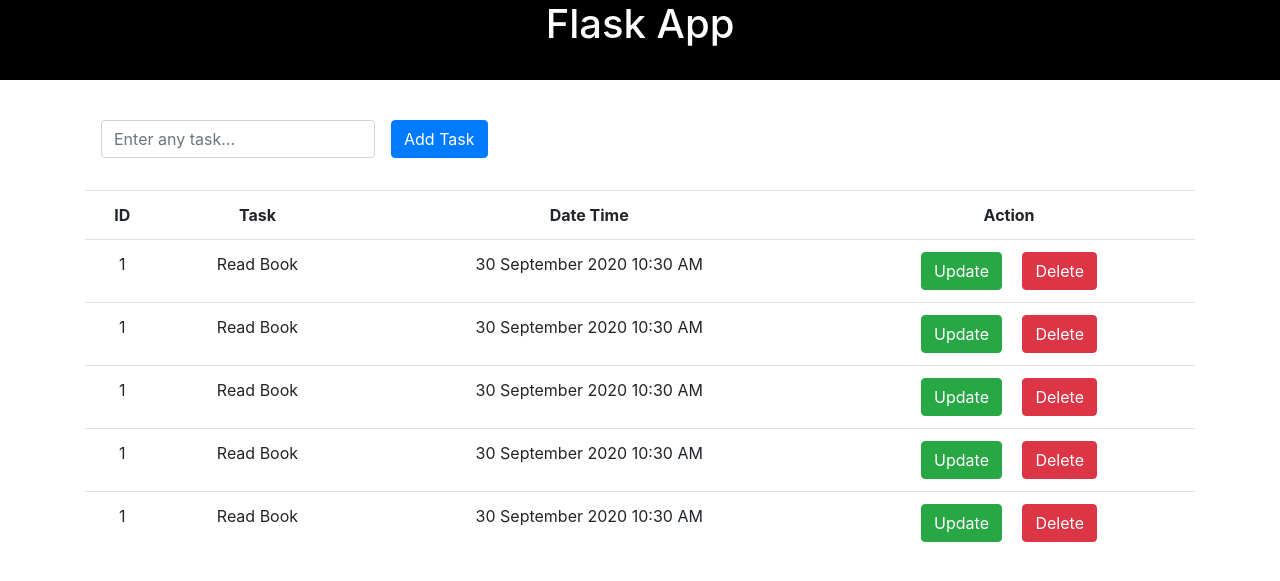
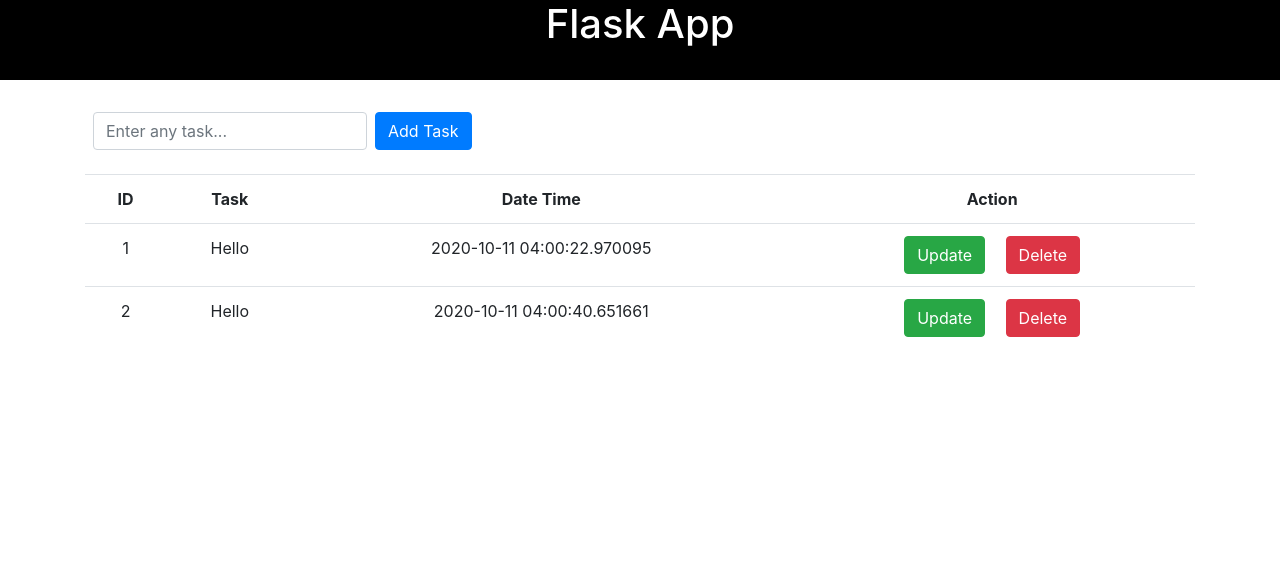
Before and after one commit to iamnormi/flasktutorial, a Flask app: page / in a window 1280 px wide. Shown: the top 581 px of the page. Run offline with Flask 2, Linux system fonts and the light colour scheme; data comes from the database, SQL or seed files in the repository; some libraries are stand-ins or nearby versions.

Commit message:
Update index.html
Final  code

```diff
--- a/templates/index.html
+++ b/templates/index.html
@@ -13,12 +13,26 @@
 		   <h1> {{ title }}</h1>
 	   </div>
 	   <div class="container">
+
+			{% if update_todo %}
+
+		   <form action="{{ url_for('.update',id=update_todo.id) }}" class="form-group mt-4 form-inline" method="POST">
+			   <input type="text" name="task" placeholder = "Enter any task..." class="form-control form-control-md m-2" value="{{ update_todo.task }}" required>
+		   <button class = "btn btn-md btn-primary" type ="submit" >
+			   Update
+		   </button>
+		   </form>
+
+		   {% else %}
 		   <form action="{{ url_for('.add') }}" class="form-group mt-4 form-inline" method="POST">
-				<input type="text" name="task" placeholder = "Enter any task..." class="form-control form-control-md m-3" required>
+			<input type="text" name="task" placeholder = "Enter any task..." class="form-control form-control-md m-2" required>
 		<button class = "btn btn-md btn-primary" type ="submit" >
 			Add Task
 		</button>
 		</form>
+
+		   {% endif %}
+
 	   </div>
 	   <div class="container">
 		   <table class="table text-center talble-bordered">
@@ -36,81 +50,25 @@
 					   Action
 				   </th>
 			   </tr>
+
+			   {% for todo in todos %}
+
 			   <tr>
 				   <td>
-						1
+					   {{ todo.id }}
 				   </td>
 				   <td>
-						Read Book
+					   {{ todo.task }}
 				   </td>
 				   <td>
-						30 September 2020 10:30 AM
+					   {{ todo.date }}
 				   </td>
 				   <td>
-						<a class = "btn btn-success mr-2" href="#">Update</a>
-						<a class = "btn btn-danger ml-2" href="#">Delete</a>
+					   <a class = "btn btn-success mr-2" href="{{ url_for('.update',id=todo.id) }}">Update</a>
+					   <a class = "btn btn-danger ml-2" href="{{ url_for('.delete',id=todo.id) }}">Delete</a>
 				   </td>
 			   </tr>
-				<tr>
-					<td>
-						1
-					</td>
-					<td>
-						Read Book
-					</td>
-					<td>
-						30 September 2020 10:30 AM
-					</td>
-					<td>
-						<a class = "btn btn-success mr-2" href="#">Update</a>
-						<a class = "btn btn-danger ml-2" href="#">Delete</a>
-					</td>
-				</tr>
-				<tr>
-					<td>
-						1
-					</td>
-					<td>
-						Read Book
-					</td>
-					<td>
-						30 September 2020 10:30 AM
-					</td>
-					<td>
-						<a class = "btn btn-success mr-2" href="#">Update</a>
-						<a class = "btn btn-danger ml-2" href="#">Delete</a>
-					</td>
-				</tr>
-				<tr>
-					<td>
-						1
-					</td>
-					<td>
-						Read Book
-					</td>
-					<td>
-						30 September 2020 10:30 AM
-					</td>
-					<td>
-						<a class = "btn btn-success mr-2" href="#">Update</a>
-						<a class = "btn btn-danger ml-2" href="#">Delete</a>
-					</td>
-				</tr>
-				<tr>
-					<td>
-						1
-					</td>
-					<td>
-						Read Book
-					</td>
-					<td>
-						30 September 2020 10:30 AM
-					</td>
-					<td>
-						<a class = "btn btn-success mr-2" href="#">Update</a>
-						<a class = "btn btn-danger ml-2" href="#">Delete</a>
-					</td>
-				</tr>
+			    {% endfor %}
 		   </table>
 	   </div>
    </body>
```
Lines whose indentation alone changed are shown as unchanged.
